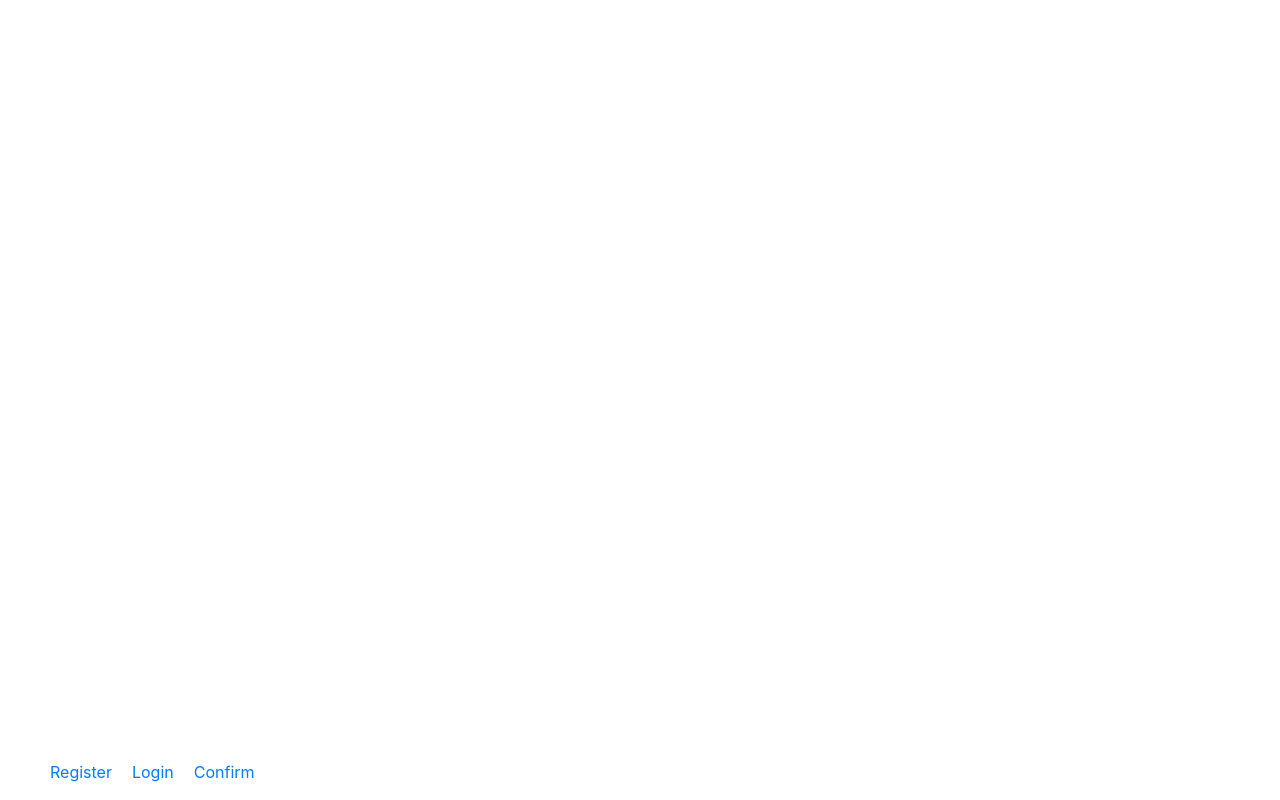
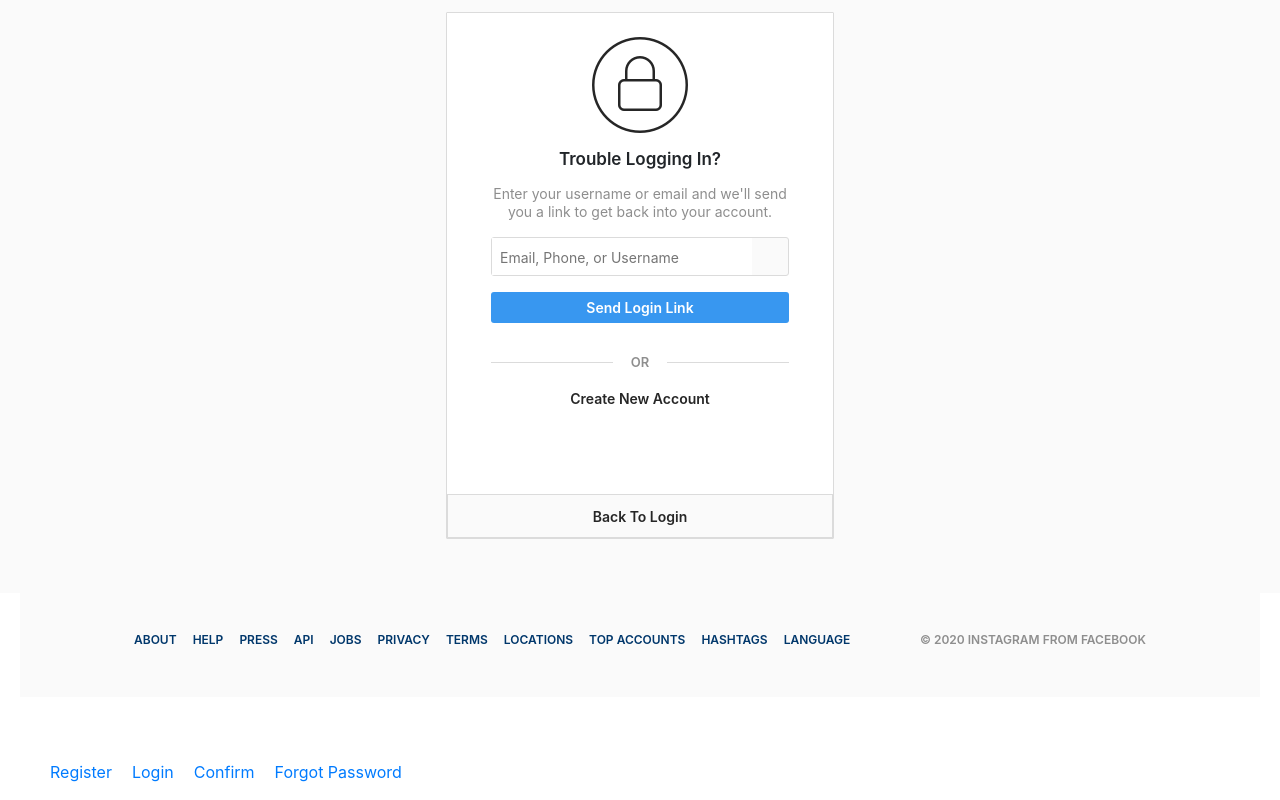
Before and after one commit to tranduchuy/simple-instagram, a React (Create React App) app in the folder frontend/: page /forgot-password in a window 1280 px wide. Built offline with nearby package versions, Linux system fonts and the light colour scheme.

Commit message:
design page forgot password

```diff
--- a/frontend/src/constants/routes.tsx
+++ b/frontend/src/constants/routes.tsx
@@ -1,6 +1,7 @@
 import {Register} from "../pages/Register";
 import {Login} from "../pages/Login";
 import {Confirm} from "../pages/Confirm";
+import {ForgotPassword} from "../pages/Forgot";
 
 export const routes = [
     {
@@ -17,5 +18,10 @@ export const routes = [
         path: '/confirm',
         name: 'Confirm',
         component: Confirm
+    },
+    {
+        path: '/forgot-password',
+        name: 'Forgot Password',
+        component: ForgotPassword
     }
 ];
--- /dev/null
+++ b/frontend/src/pages/Forgot/forgotPassword.css
@@ -0,0 +1,180 @@
+.main {
+    background-color: #fafafa;
+}
+
+.wrapper-sign-up {
+    display: flex;
+    flex-direction: row;
+    flex-grow: 1;
+    justify-content: center;
+    margin: 0 auto 0;
+    max-width: 935px;
+    padding-bottom: 44px;
+    width: 100%;
+}
+
+.wrapper-sign-up .right-content {
+    flex-grow: 1;
+    justify-content: center;
+    margin-top: 12px;
+    max-width: 388px;
+}
+
+.form-forgot-pass {
+    align-items: center;
+    background-color: #fff;
+    border: 1px solid #dbdbdb;
+    border-radius: 1px;
+    margin: 0 0 10px;
+}
+
+.form-forgot-pass .logo {
+    display: flex;
+    justify-content: center;
+    margin-top: 24px;
+    margin-bottom: 16px;
+}
+
+.block-logo {
+    background-image: url("../../images/instagram-logo.png");
+    background-repeat: no-repeat;
+    background-position: -130px 0;
+    height: 96px;
+    width: 96px;
+}
+
+.trouble-log-in {
+    font-size: 17px;
+    font-weight: 600;
+    line-height: 20px;
+    margin: 0 44px 16px;
+    text-align: center;
+}
+
+.form-forgot-pass-child {
+    width: 100%;
+}
+
+.form-forgot-input {
+    display: flex;
+    flex-direction: column;
+}
+
+.description-forgot {
+    margin: 0 44px 16px;
+    color: #8e8e8e;
+    text-align: center;
+    font-weight: 400;
+    font-size: 14px;
+    line-height: 18px;
+}
+
+.mg-input {
+    margin: 0 44px 16px;
+}
+
+.input-forgot-pass {
+    align-items: center;
+    background: #fafafa;
+    border: 1px solid #dbdbdb;
+    border-radius: 3px;
+    box-sizing: border-box;
+    color: #262626;
+    display: flex;
+    flex-direction: row;
+    font-size: 14px;
+    position: relative;
+    width: 100%;
+}
+
+.input-text {
+    border: 0;
+    padding: 9px 0 7px 8px;
+    width: 260px;
+}
+
+.input-text:focus {
+    outline: 0;
+}
+
+.btn-forgot-pass {
+    margin: 0 44px 16px;
+    background: #fff;
+    border: 0;
+    flex-direction: column;
+    display: inline-flex;
+    height: auto;
+}
+
+.btn-forgot-pass-submit {
+    color: white;
+    border: none;
+    background: #3897f0;
+    border-radius: 3px;
+    font-weight: 600;
+    padding: 5px 9px;
+    font-size: 14px;
+}
+
+.btn-forgot-pass-submit:hover {
+    background-color: rgba(0,149,246,.3);
+}
+
+.btn-forgot-pass-submit:active {
+    outline: 0;
+}
+
+.submit-bottom {
+    margin: 16px 44px;
+    display: flex;
+    flex-direction: row;
+}
+
+.sign-up-link {
+    text-align: center;
+    margin: 0 44px 16px;
+}
+
+.sign-up-link a {
+    color: #262626;
+    font-weight: 600;
+    font-size: 14px;
+}
+
+.sign-up-link a:hover {
+    text-decoration: none;
+}
+
+.sign-up-link a:active {
+    text-decoration: none;
+    color: #262626a3;
+}
+
+.back-log-in {
+    margin-top: 68px;
+    text-align: center;
+}
+
+.back-log-in-child {
+    background-color: #fafafa;
+    border: 1px solid #dbdbdb;
+    height: 44px;
+    display: flex;
+    align-items: center;
+    justify-content: center;
+}
+
+.back-log-in-child a {
+    color: #262626;
+    font-weight: 600;
+    font-size: 14px;
+}
+
+.back-log-in-child a:hover {
+    text-decoration: none;
+}
+
+.back-log-in-child a:active {
+    text-decoration: none;
+    color: #262626a3;
+}
--- /dev/null
+++ b/frontend/src/pages/Forgot/forgotPassword.tsx
@@ -0,0 +1,95 @@
+import React from 'react';
+import './forgotPassword.css';
+import {RouteComponentProps} from 'react-router-dom';
+import {Footer} from "../../components";
+
+interface ForgotPasswordProps extends RouteComponentProps {
+
+}type ForgotPasswordState = {
+    email: string;
+};
+
+type ForgotPasswordFormData = {
+    email: string;
+};
+
+type ForgotPasswordResSuccess = {
+    message: string;
+};
+
+type ForgotPasswordError = {
+    message: string;
+};
+
+
+export class ForgotPassword extends React.Component<ForgotPasswordProps, any> {
+    constructor(props: ForgotPasswordProps) {
+        super(props);
+        this.state = {
+            email: ''
+        }
+    }
+
+    onSubmit = () => {
+
+    };
+
+    handleChangeEmailInput = () => {
+
+    };
+    render(): React.ReactElement {
+        const {onSubmit, handleChangeEmailInput, state} = this;
+        return (
+            <div>
+                <div className="main">
+                    <div className="wrapper-sign-up">
+                        <div className="right-content">
+                            <div className="form-forgot-pass">
+                                <div className="logo">
+                                    <span className="block-logo"></span>
+                                </div>
+                                <div className="form-forgot-pass-child">
+                                    <form className="form-forgot-input" onSubmit={onSubmit}>
+                                        <h4 className="trouble-log-in">Trouble Logging In?</h4>
+                                        <div className="description-forgot">
+                                            Enter your username or email and we'll send you a link to get back into your account.
+                                        </div>
+                                        <div className="mg-input">
+                                            <div className="input-forgot-pass">
+                                                <input aria-label="Mobile number or email"
+                                                       placeholder="Email, Phone, or Username"
+                                                       name="email"
+                                                       type="text"
+                                                       className="input-text"
+                                                       value={state.email}
+                                                       onChange={handleChangeEmailInput}
+                                                />
+                                            </div>
+                                        </div>
+                                        <div className="btn-forgot-pass">
+                                            <button type="submit" className="btn-forgot-pass-submit">Send Login Link</button>
+                                        </div>
+                                        <div className="submit-bottom">
+                                            <div className="break-line"></div>
+                                            <div className="or-text">or</div>
+                                            <div className="break-line"></div>
+                                        </div>
+                                        <div className="sign-up-link">
+                                            <a href="/register">Create New Account</a>
+                                        </div>
+                                    </form>
+                                    <div className="back-log-in">
+                                        <div className="back-log-in-child">
+                                            <a href="/login">Back To Login</a>
+                                        </div>
+                                    </div>
+                                </div>
+                            </div>
+                        </div>
+                    </div>
+                </div>
+                <Footer/>
+            </div>
+        );
+    }
+}
--- /dev/null
+++ b/frontend/src/pages/Forgot/index.ts
@@ -0,0 +1 @@
+export * from './forgotPassword';
```
